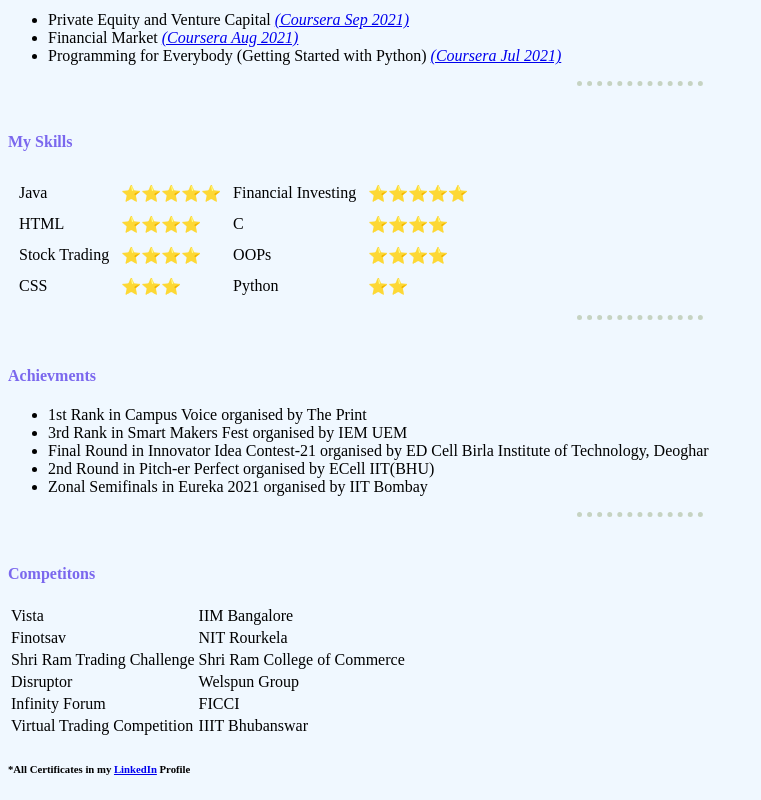
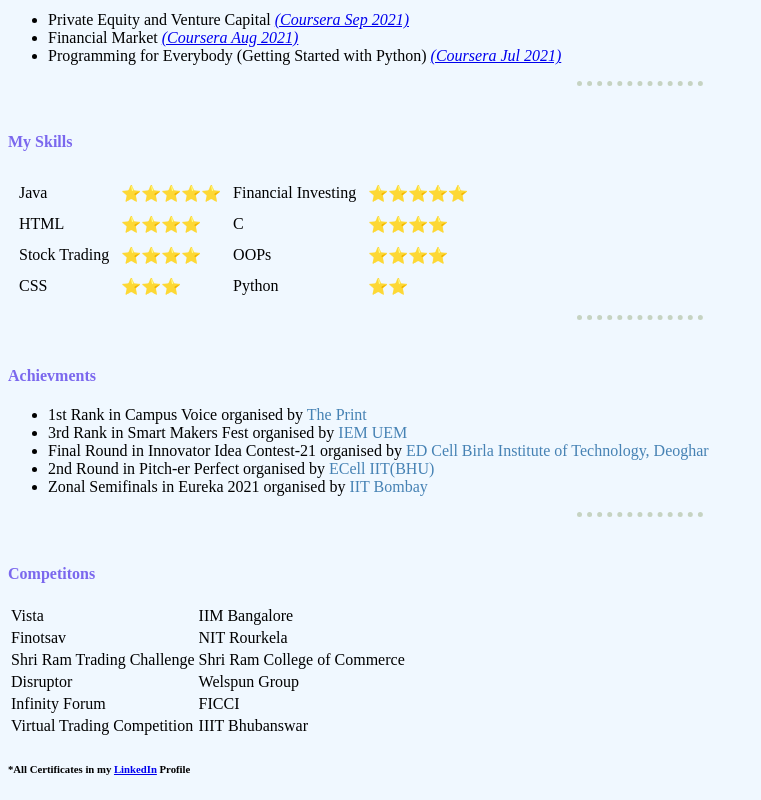
Before and after one commit to FEFHub/CV, a plain HTML site: page index.html in a window 1280 px wide. Shown: the part 1512-2312 px from the top of the page, without its empty margins (0-761 px from the left). Drawn offline with Linux system fonts and the light colour scheme.

Commit message:
Font Change

```diff
--- a/index.html
+++ b/index.html
@@ -3,7 +3,7 @@
 
 <head>
   <meta charset="utf-8">
-  <title>Shambo Website</title>
+  <title>Shambo Chatterjee's CV</title>
   <link rel="stylesheet" href="styles.css">
 </head>
 
@@ -177,11 +177,11 @@
       <br>
       <h4>Achievments</h4>
       <ul>
-        <li>1st Rank in Campus Voice organised by The Print</li>
-        <li>3rd Rank in Smart Makers Fest organised by IEM UEM</li>
-        <li>Final Round in Innovator Idea Contest-21 organised by ED Cell Birla Institute of Technology, Deoghar</li>
-        <li>2nd Round in Pitch-er Perfect organised by ECell IIT(BHU)</li>
-        <li>Zonal Semifinals in Eureka 2021 organised by IIT Bombay</li>
+        <li>1st Rank in Campus Voice organised by <font color="#4682B4">The Print</font></li>
+        <li>3rd Rank in Smart Makers Fest organised by <font color="#4682B4">IEM UEM</font></li>
+        <li>Final Round in Innovator Idea Contest-21 organised by <font color="#4682B4">ED Cell Birla Institute of Technology, Deoghar</font></li>
+        <li>2nd Round in Pitch-er Perfect organised by <font color="#4682B4">ECell IIT(BHU)</font></li>
+        <li>Zonal Semifinals in Eureka 2021 organised by <font color="#4682B4">IIT Bombay</font></li>
       </ul>
       <hr>
       <br>
```
